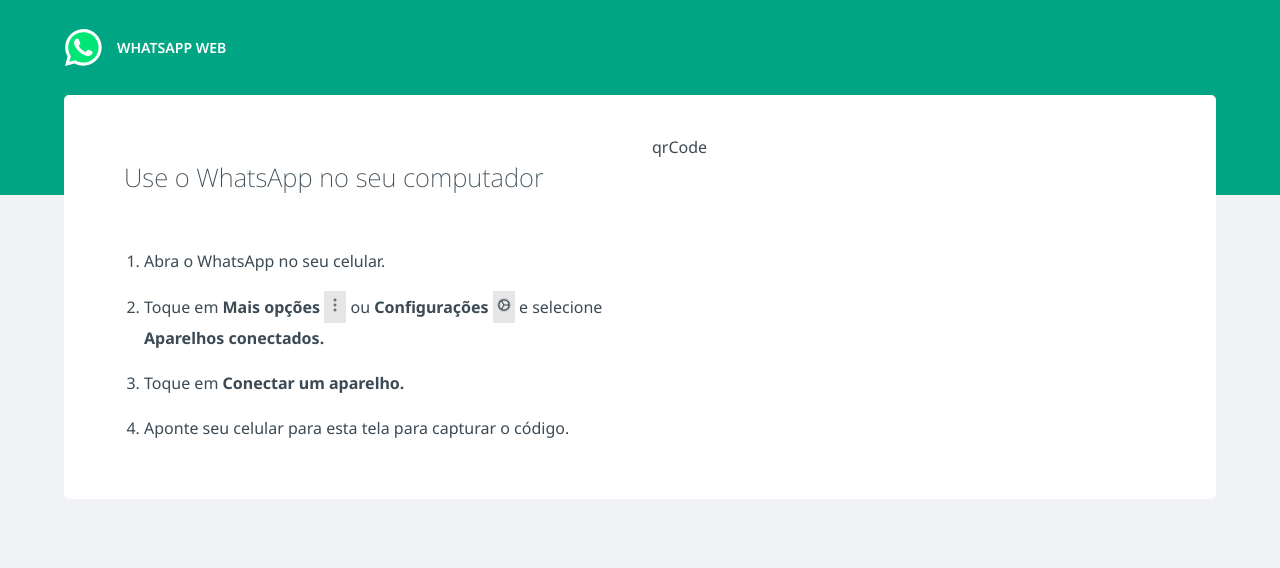
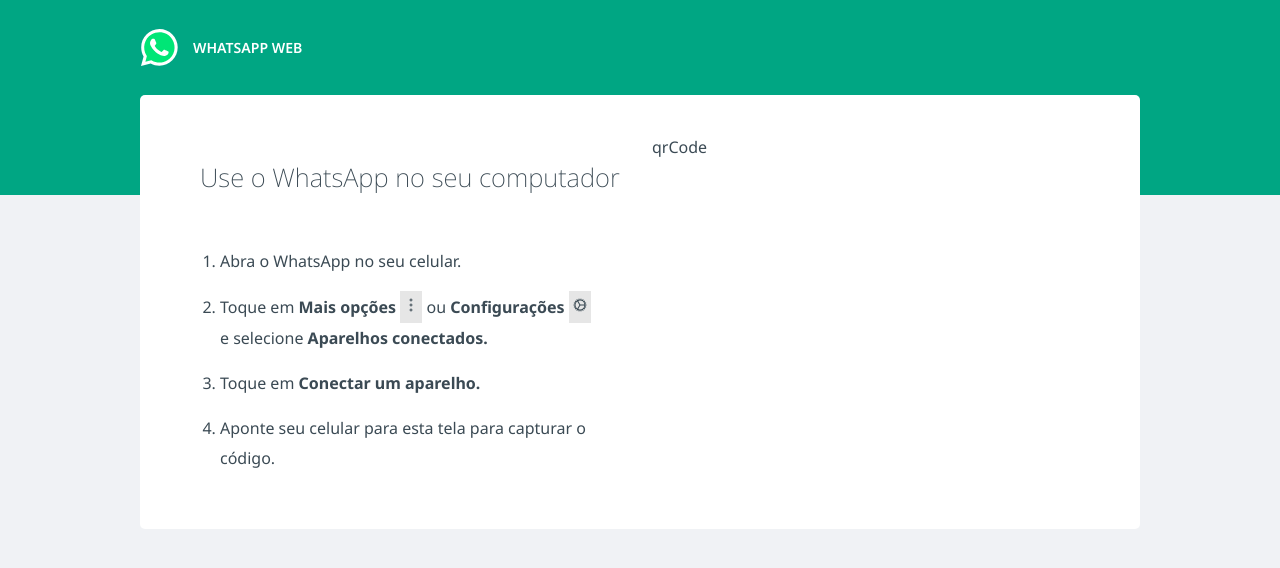
Before and after one commit to genariocoliveira/clone-web-whatsapp, a plain HTML site: page index.html in a window 1280 px wide. Drawn offline with nearby package versions, Linux system fonts and the light colour scheme.

Commit message:
1 file modified

```diff
--- a/css/style.css
+++ b/css/style.css
@@ -90,3 +90,12 @@ header{
     padding: 40px 60px;
   }
 }
+@media (min-width: 1096px) {
+  .containerP{
+    width: 1000px;
+    margin: 0 auto;
+  }
+  .landing-content{
+    width: 1000px;
+  }
+}
```
